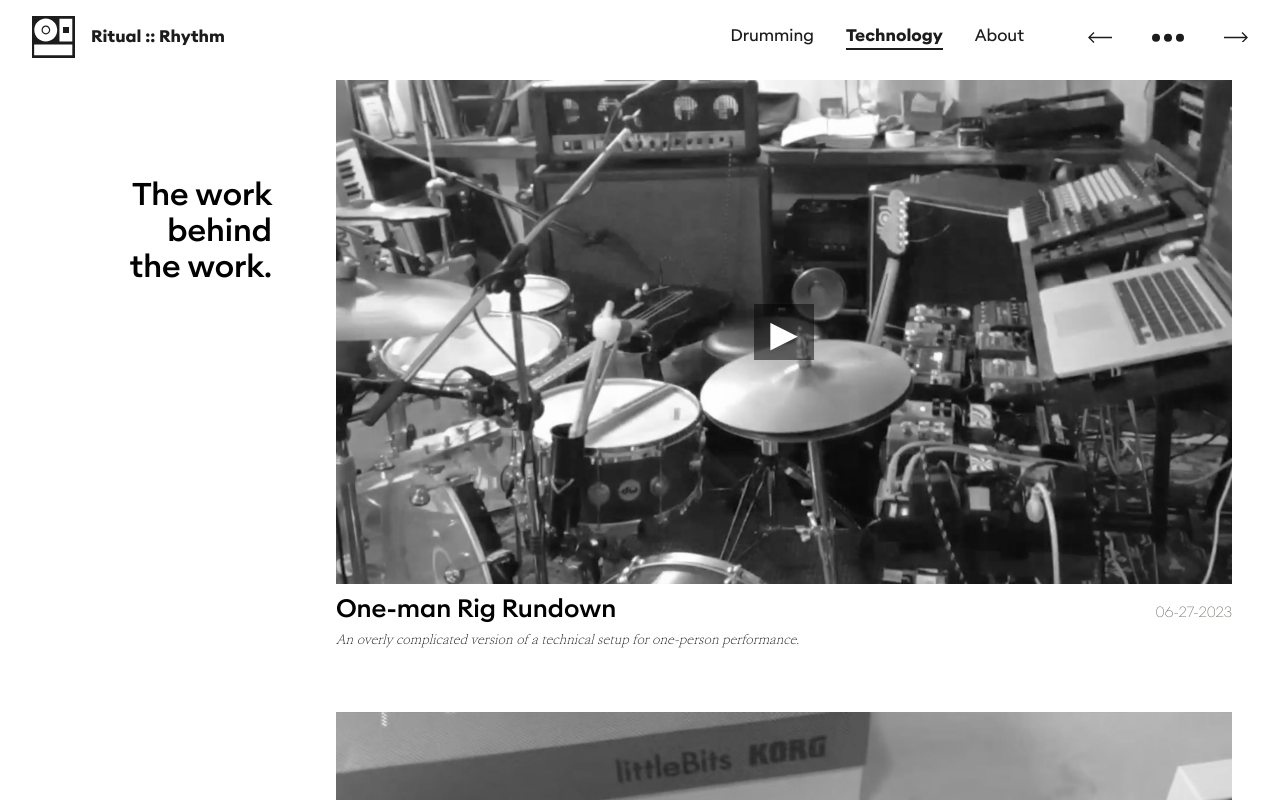
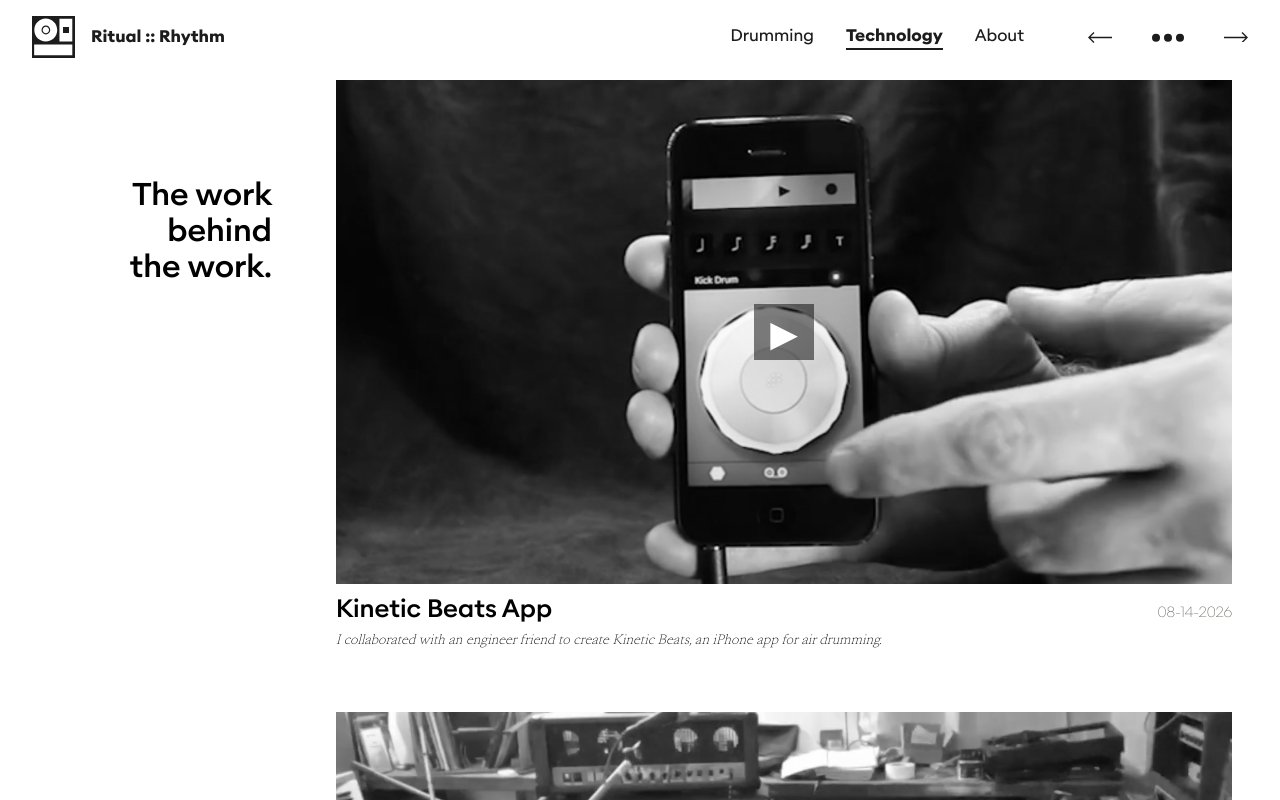
Before and after one commit to Alex-L-Crane/alexcrane-xyz, a Vue app: page /technology in a window 1280 px wide. Shown: the top 800 px of the page. Built offline with nearby package versions, Linux system fonts and the light colour scheme.

Commit message:
Tech feed: added Kinetic Beats post

```diff
--- a/src/content/videos.js
+++ b/src/content/videos.js
@@ -1,8 +1,13 @@
+/* Drumming thumbnails */
+import vivaCascadiaThumb from '@/assets/images/feed/viva-cascadia-playthrough.png?w=800&format=webp&quality=82'
+import vivaCascadiaThumbSrcset from '@/assets/images/feed/viva-cascadia-playthrough.png?w=480;800;1024&format=webp&quality=82&as=srcset'
+
 import preparedDrumsThumb from '@/assets/images/feed/prepared-drums.png?w=800&format=webp&quality=82'
 import preparedDrumsThumbSrcset from '@/assets/images/feed/prepared-drums.png?w=480;800;1024&format=webp&quality=82&as=srcset'
 
-import vivaCascadiaThumb from '@/assets/images/feed/viva-cascadia-playthrough.png?w=800&format=webp&quality=82'
-import vivaCascadiaThumbSrcset from '@/assets/images/feed/viva-cascadia-playthrough.png?w=480;800;1024&format=webp&quality=82&as=srcset'
+/* Technology thumbnails */
+import kineticBeatsThumb from '@/assets/images/feed/kinetic-beats-app.png?w=800&format=webp&quality=82'
+import kineticBeatsThumbSrcset from '@/assets/images/feed/kinetic-beats-app.png?w=480;800;1024&format=webp&quality=82&as=srcset'
 
 import oneManRigRundownThumb from '@/assets/images/feed/one-man-rig-rundown.png?w=800&format=webp&quality=82'
 import oneManRigRundownThumbSrcset from '@/assets/images/feed/one-man-rig-rundown.png?w=480;800;1024&format=webp&quality=82&as=srcset'
@@ -39,6 +44,16 @@
 
 export const techVideos = [
   {
+    slug: 'kinetic-beats-app',
+    title: 'Kinetic Beats App',
+    date: '08-14-2026',
+    youtubeId: 'dKy42f76F8Q',
+    description: 'I collaborated with an engineer friend to create Kinetic Beats, an iPhone app for air drumming.',
+    thumbnail: kineticBeatsThumb,
+    thumbnailSrcset: kineticBeatsThumbSrcset,
+    body: ``,
+  },
+  {
     slug: 'one-man-rig-rundown',
     title: 'One-man Rig Rundown',
     date: '06-27-2023',
```
Also changed, not shown: src/assets/images/feed/kinetic-beats-app.png (added).
